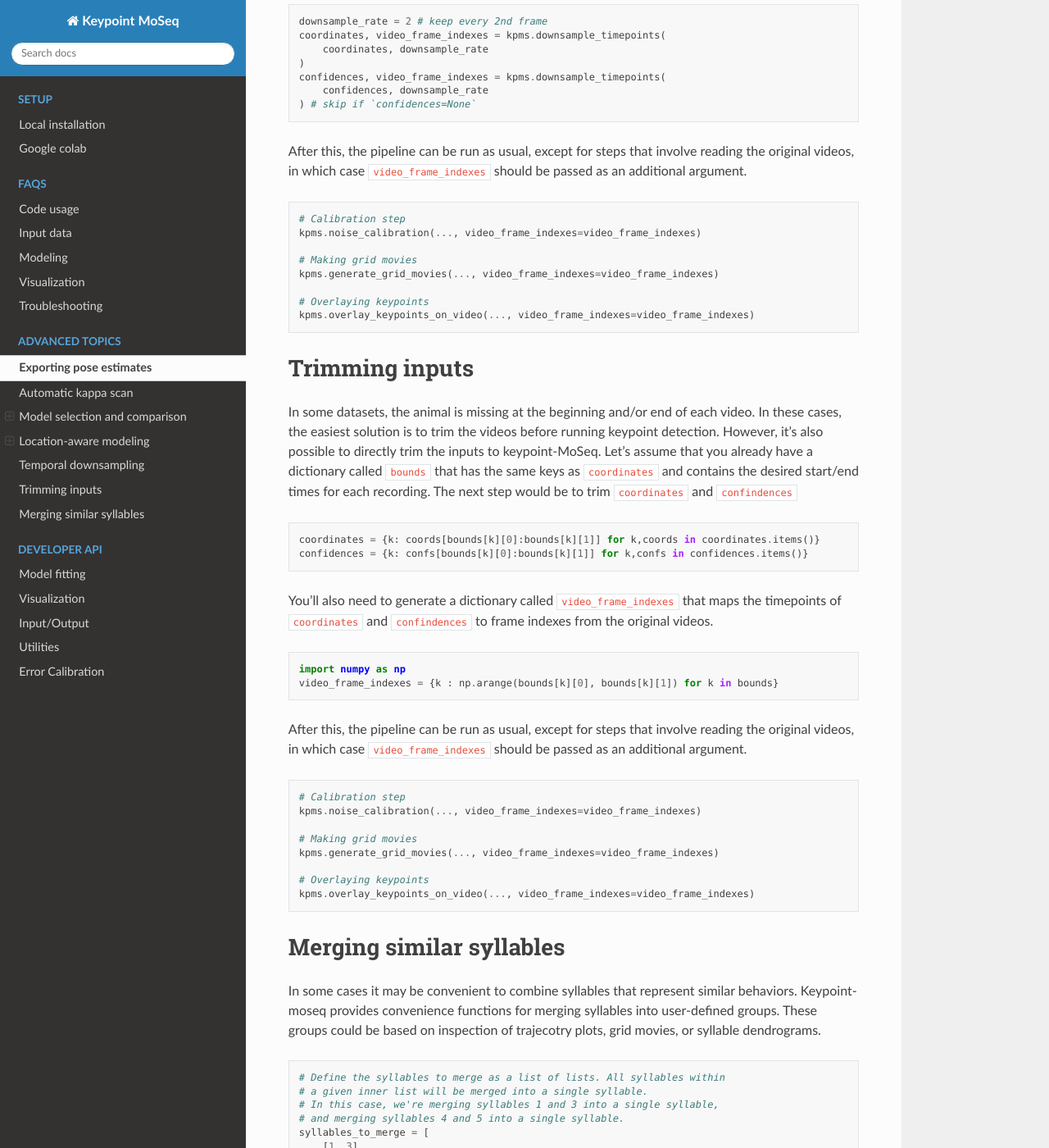
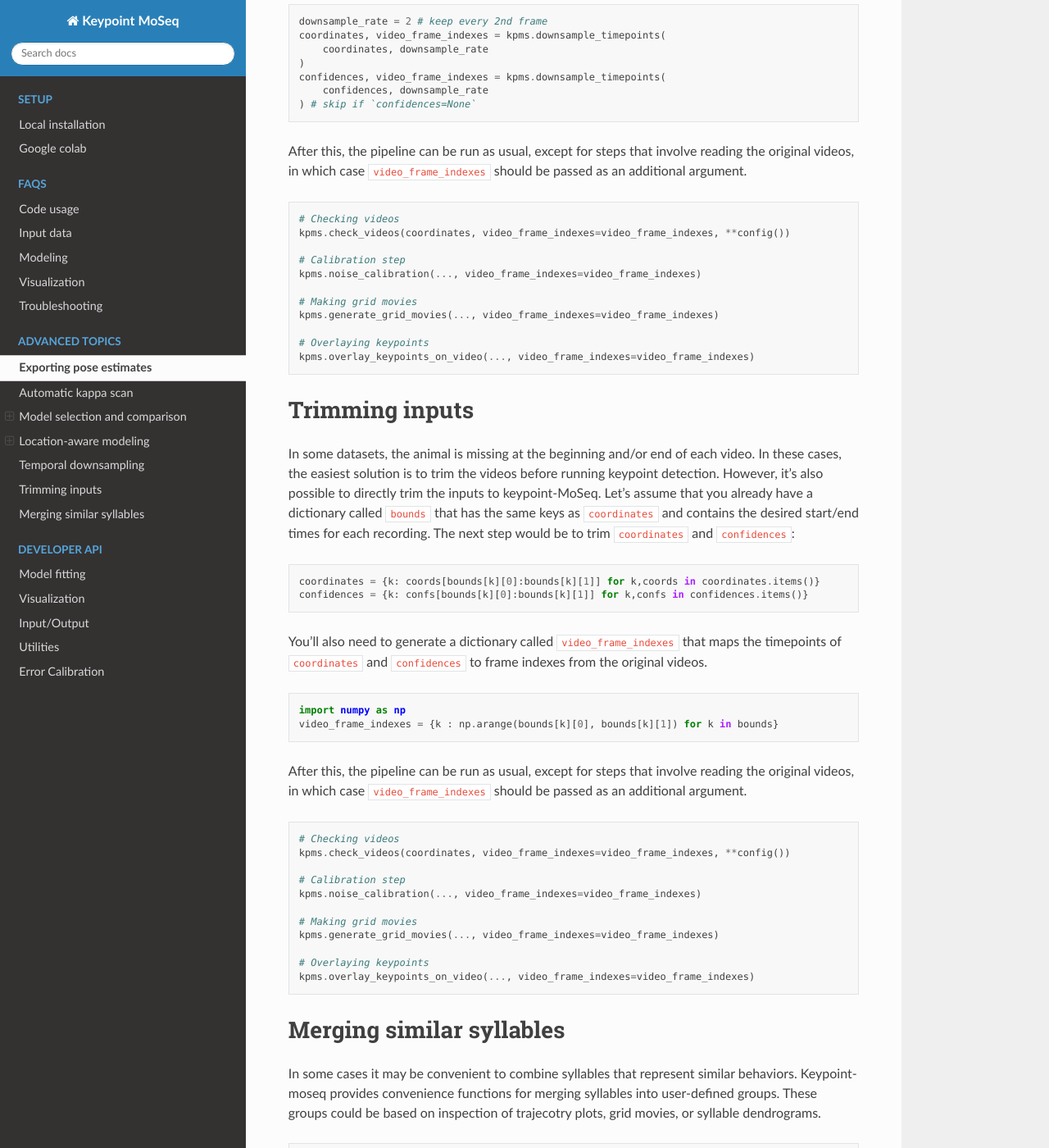
Before and after one commit to dattalab/keypoint-moseq, a Sphinx documentation site: the page built from docs/source/advanced.rst, in a window 1280 px wide and 1400 px high, scrolled down 6989 px. Shown: the whole window at 82% size. Built offline with Sphinx 7.4.7 and the Read the Docs theme 3.1.0, drawn with Linux system fonts in a browser that asks for light colours; pages that are not in the unit, such as notebooks, are missing from menus.

Commit message:
Docs: check_videos with video_frame_indexes, multi-GPU is Linux only
The "Temporal downsampling" and "Trimming inputs" sections list the
steps that read the original videos and so need video_frame_indexes,
but left out check_videos, which the modeling notebook runs right after
loading the keypoints. Both lists now start with it. "Trimming inputs"
also spelled confidences as "confindences" twice.

The FAQ's out-of-memory advice on splitting fitting across GPUs now
says it is Linux only (including WSL2), as the out-of-memory error
message does: JAX has no GPU support on native Windows.

This addresses #292.

Co-Authored-By: Claude Opus 5.5 (1M context) <noreply@anthropic.com>
Claude-Session: https://claude.ai/code/session_016T5JwgvavGbePJTjysvyxY

```diff
--- a/docs/source/FAQs.rst
+++ b/docs/source/FAQs.rst
@@ -498,7 +498,7 @@ There are two main causes of GPU out of memory (OOM) errors:
    This will split the data into 4 batches, which should reduce the memory requirements about 4-fold but also result in a 4-fold slow-down. The number of batches can be adjusted as needed.
 
 
-  - Use multiple GPUs if they are available. To split the computation across GPUs, run the following code *before fitting the model* (if you have already initiated model fitting the kernel must be restarted).
+  - Use multiple GPUs if they are available (Linux only, including WSL2). To split the computation across GPUs, run the following code *before fitting the model* (if you have already initiated model fitting the kernel must be restarted).
 
    .. code-block:: python
 
--- a/docs/source/advanced.rst
+++ b/docs/source/advanced.rst
@@ -308,6 +308,9 @@ After this, the pipeline can be run as usual, except for steps that involve read
 
 .. code-block:: python
 
+    # Checking videos
+    kpms.check_videos(coordinates, video_frame_indexes=video_frame_indexes, **config())
+
     # Calibration step
     kpms.noise_calibration(..., video_frame_indexes=video_frame_indexes)
 
@@ -321,7 +324,7 @@ After this, the pipeline can be run as usual, except for steps that involve read
 Trimming inputs
 ---------------
 
-In some datasets, the animal is missing at the beginning and/or end of each video. In these cases, the easiest solution is to trim the videos before running keypoint detection. However, it's also possible to directly trim the inputs to keypoint-MoSeq. Let's assume that you already have a dictionary called ``bounds`` that has the same keys as ``coordinates`` and contains the desired start/end times for each recording. The next step would be to trim ``coordinates`` and ``confindences``
+In some datasets, the animal is missing at the beginning and/or end of each video. In these cases, the easiest solution is to trim the videos before running keypoint detection. However, it's also possible to directly trim the inputs to keypoint-MoSeq. Let's assume that you already have a dictionary called ``bounds`` that has the same keys as ``coordinates`` and contains the desired start/end times for each recording. The next step would be to trim ``coordinates`` and ``confidences``:
 
 .. code-block:: python
 
@@ -330,7 +333,7 @@ In some datasets, the animal is missing at the beginning and/or end of each vide
 
 
 
-You'll also need to generate a dictionary called ``video_frame_indexes`` that maps the timepoints of ``coordinates`` and ``confindences`` to frame indexes from the original videos.
+You'll also need to generate a dictionary called ``video_frame_indexes`` that maps the timepoints of ``coordinates`` and ``confidences`` to frame indexes from the original videos.
 
 .. code-block:: python
 
@@ -341,6 +344,9 @@ You'll also need to generate a dictionary called ``video_frame_indexes`` that ma
 After this, the pipeline can be run as usual, except for steps that involve reading the original videos, in which case ``video_frame_indexes`` should be passed as an additional argument.
 
 .. code-block:: python
+
+    # Checking videos
+    kpms.check_videos(coordinates, video_frame_indexes=video_frame_indexes, **config())
 
     # Calibration step
     kpms.noise_calibration(..., video_frame_indexes=video_frame_indexes)
```
